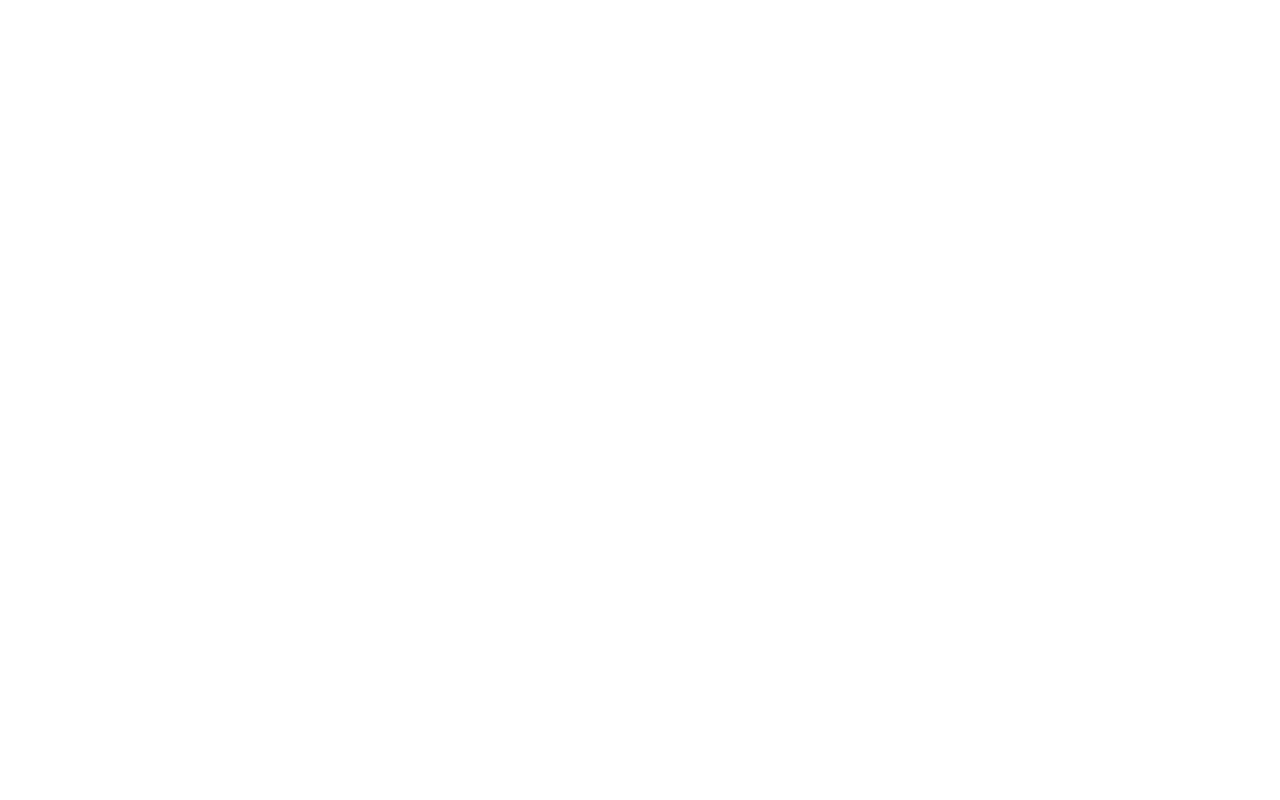
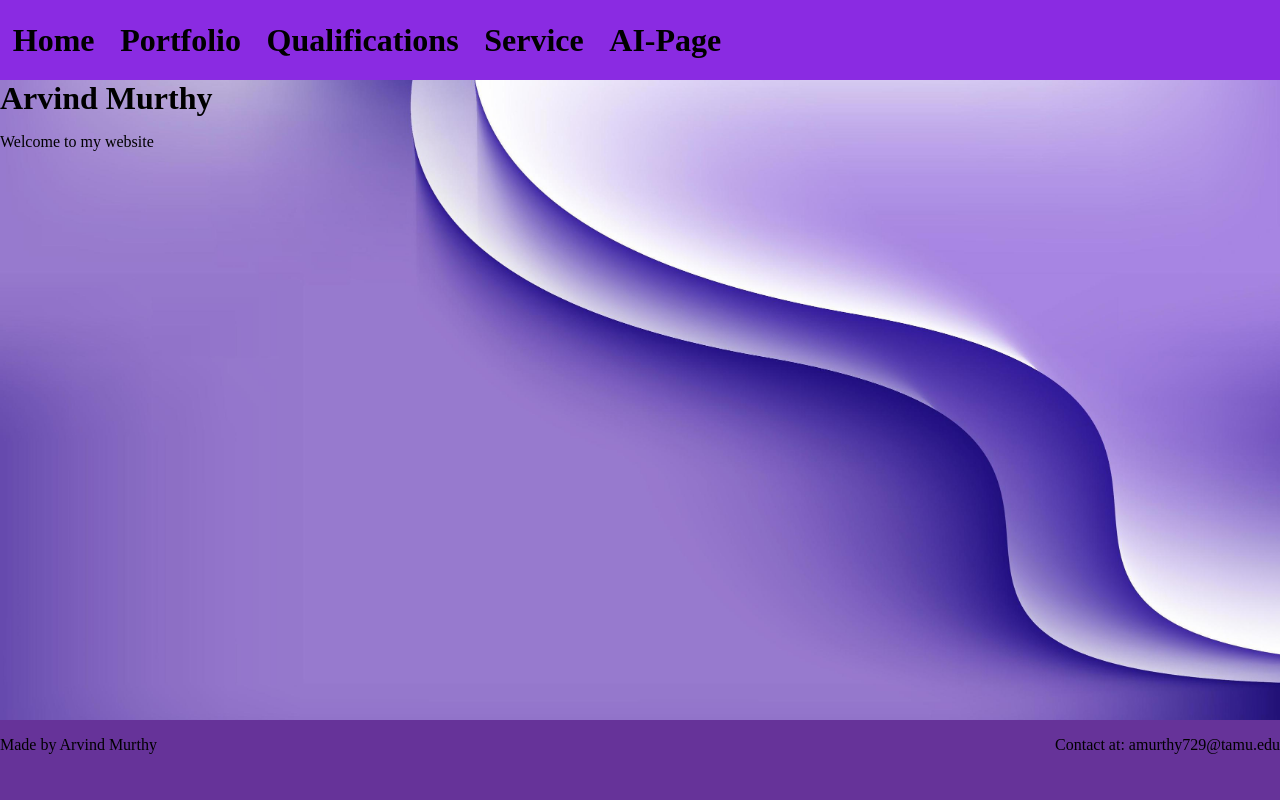
Before and after one commit to csce-315-331-2023c/CSCE_315_Murthy, a plain HTML site: page service.html in a window 1280 px wide. Drawn offline with Linux system fonts and the light colour scheme.

Commit message:
added rest of pages and copy pasted basic struc

```diff
--- a/service.html
+++ b/service.html
@@ -1,6 +1,24 @@
 <!DOCTYPE html>
 <html>
 <head>
-    <title>Service</title>
+    <title>About Me</title>
+    <link rel="stylesheet" type="text/css" href="style.css"></link>
 </head>
+<body>
+    <header>
+        <h1 class="headerTab"><a href="">Home</a></h1>
+        <h1 class="headerTab"><a href="portfolio.html">Portfolio</a></h1>
+        <h1 class="headerTab"><a href="qualifications.html">Qualifications</a></h1>
+        <h1 class="headerTab"><a href="service.html">Service</a></h1>
+        <h1 class="headerTab"><a href="ai.html">AI-Page</a></h1>
+    </header>
+    <div id="main-section">
+        <h1 style="margin: 0;">Arvind Murthy</h1>
+        <p>Welcome to my website</p>
+    </div>
+    <footer>
+        <p>Made by Arvind Murthy</p>
+        <p>Contact at: amurthy729@tamu.edu</p>
+    </footer>
+</body>
 </html>
```
Also changed, not shown: index.html (+4 -4 lines).
